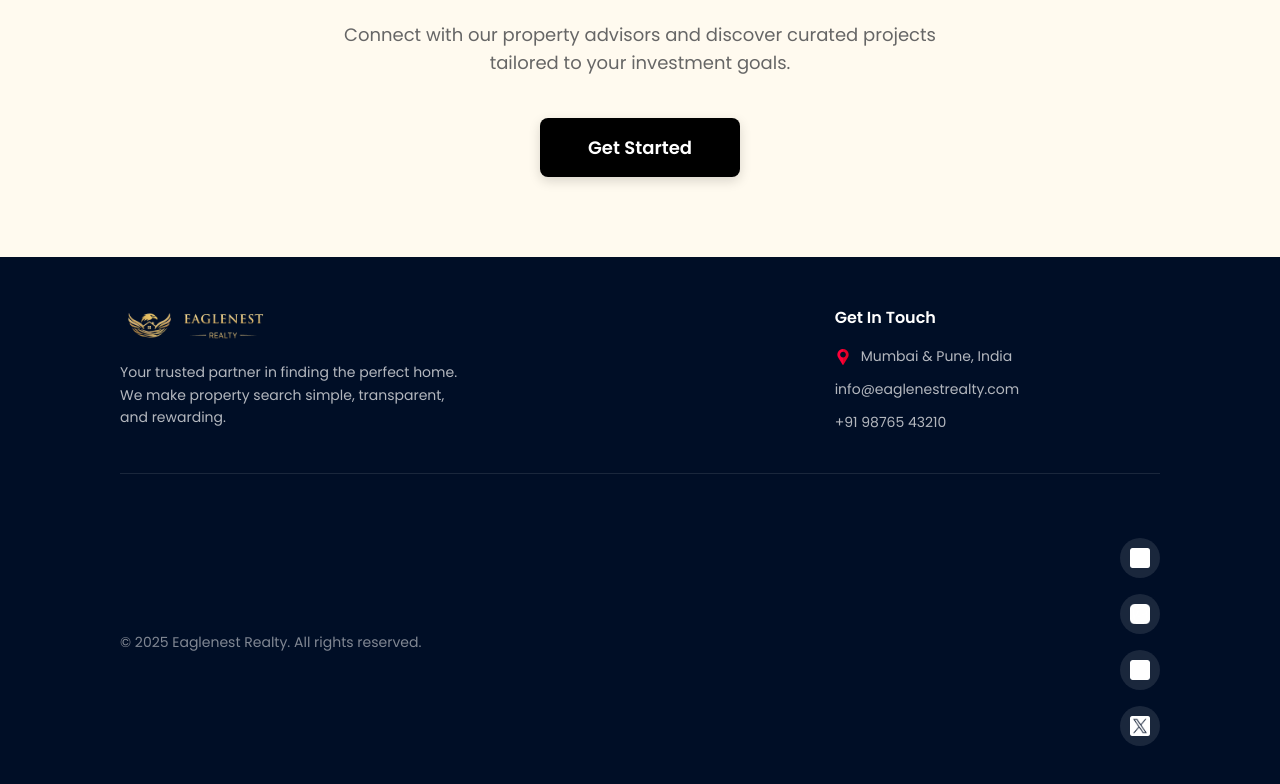
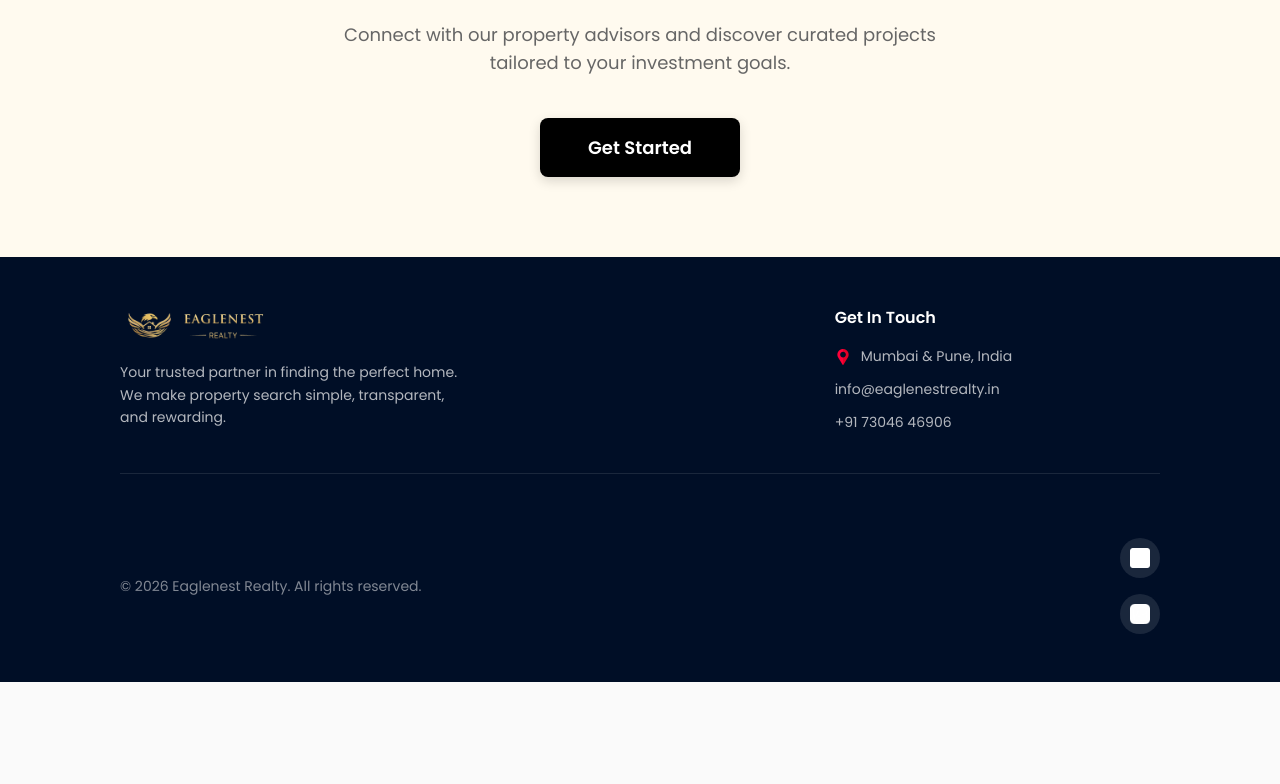
Before and after one commit to sanketjwork-cloud/eaglenest-realty, a plain HTML site: page index.html in a window 1280 px wide. Shown: the part 5820-6604 px from the top of the page. After the commit the page ends 6502 px from the top, so only its background shows below. Drawn offline with nearby package versions, Linux system fonts and the light colour scheme.

Commit message:
Update index.html

```diff
--- a/index.html
+++ b/index.html
@@ -335,34 +335,54 @@
   </div>
 </section>
 
-<!-- FOOTER -->
+<!-- ================= FOOTER ================= -->
 <footer class="site-footer">
   <div class="footer-container">
+
     <div class="footer-top">
+
       <div class="footer-brand">
         <img src="assets/images/Eaglenesthorizontal.png" alt="Eaglenest Realty" class="footer-logo" />
-        <p class="footer-description">Your trusted partner in finding the perfect home. We make property search simple, transparent, and rewarding.</p>
+        <p class="footer-description">
+          Your trusted partner in finding the perfect home. We make property search simple, transparent, and rewarding.
+        </p>
       </div>
 
       <div class="footer-contact">
         <h4 class="footer-heading">Get In Touch</h4>
         <ul>
-          <li><img src="assets/images/location.png" alt="Location" class="footer-icon" /><span>Mumbai & Pune, India</span></li>
-          <li><a href="mailto:info@eaglenestrealty.com">info@eaglenestrealty.com</a></li>
-          <li><a href="tel:+919876543210">+91 98765 43210</a></li>
+          <li>
+            <img src="assets/images/location.png" alt="Location" class="footer-icon" />
+            <span>Mumbai & Pune, India</span>
+          </li>
+          <li>
+            <a href="mailto:info@eaglenestrealty.in">info@eaglenestrealty.in</a>
+          </li>
+          <li>
+            <a href="tel:+917304646906">+91 73046 46906</a>
+          </li>
         </ul>
       </div>
+
     </div>
 
     <div class="footer-bottom">
-      <div class="footer-copyright"><p>&copy; 2025 Eaglenest Realty. All rights reserved.</p></div>
+
+      <div class="footer-copyright">
+        <p>&copy; 2026 Eaglenest Realty. All rights reserved.</p>
+      </div>
+
       <div class="footer-social">
-        <a href="#" target="_blank" aria-label="Facebook"><img src="assets/images/facebook.png" alt="Facebook" /></a>
-        <a href="#" target="_blank" aria-label="Instagram"><img src="assets/images/insta.png" alt="Instagram" /></a>
-        <a href="#" target="_blank" aria-label="LinkedIn"><img src="assets/images/linkedin.png" alt="LinkedIn" /></a>
-        <a href="#" target="_blank" aria-label="X"><img src="assets/images/x.png" alt="X" /></a>
+        <a href="https://www.linkedin.com/company/eaglenestrealty/" target="_blank" rel="noopener noreferrer" aria-label="LinkedIn">
+          <img src="assets/images/linked-in.png" alt="LinkedIn" />
+        </a>
+        <a href="https://www.instagram.com/eaglenestrealty/" target="_blank" rel="noopener noreferrer" aria-label="Instagram">
+          <img src="assets/images/Instagram.png" alt="Instagram" />
+        </a>
       </div>
+
     </div>
+
   </div>
 </footer>
 
```
